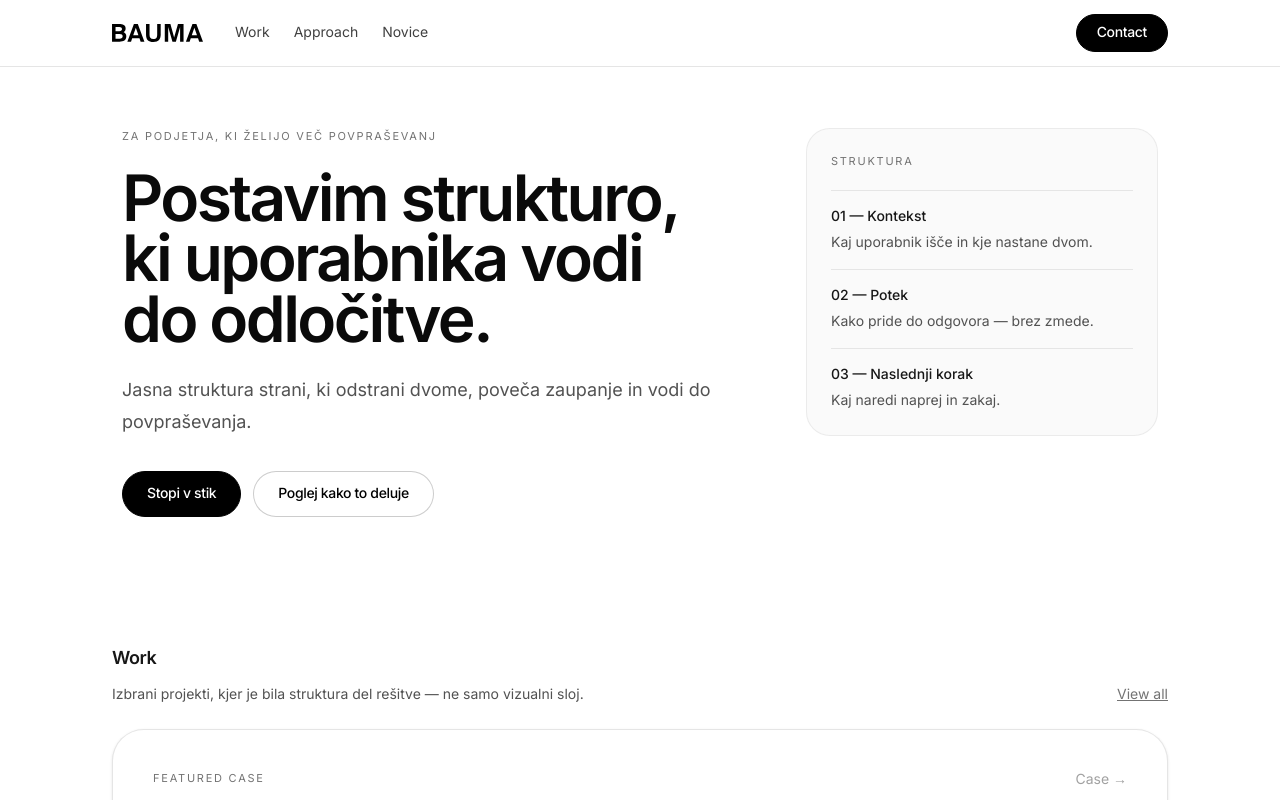
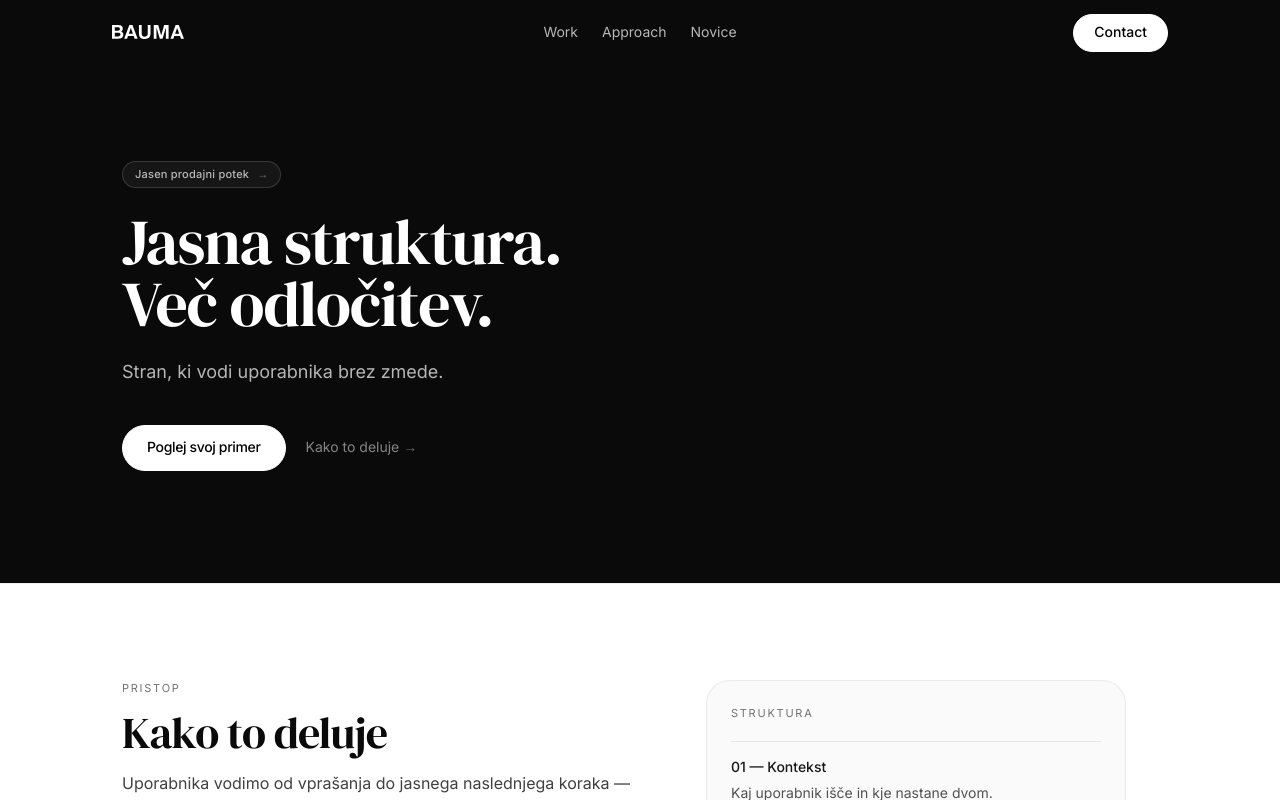
Before and after one commit to bauma-2026/bauma, a Next.js app: page / in a window 1280 px wide. Shown: the top 800 px of the page. Built offline with nearby package versions, Linux system fonts and the light colour scheme.

Commit message:
Lock Bauma dark hero direction

```diff
--- a/app/components/Button.tsx
+++ b/app/components/Button.tsx
@@ -3,7 +3,7 @@ import Link from "next/link";
 type ButtonProps = {
   href: string;
   children: React.ReactNode;
-  variant?: "primary" | "secondary";
+  variant?: "primary" | "secondary" | "primary-dark";
   className?: string;
 };
 
@@ -19,6 +19,9 @@ export default function Button({
   const primary =
     "border border-black bg-black text-white hover:bg-white hover:text-black";
 
+    const primaryDark =
+  "border border-white bg-white text-black hover:bg-white/90 active:bg-white/80";
+
   const secondary =
     "border border-black/20 bg-white/70 text-black hover:bg-black hover:text-white hover:border-black";
 
@@ -26,8 +29,12 @@ export default function Button({
     <Link
       href={href}
       className={`${base} ${
-        variant === "primary" ? primary : secondary
-      } hover:-translate-y-[1px] active:translate-y-0 ${className}`}
+  variant === "primary"
+    ? primary
+    : variant === "primary-dark"
+    ? primaryDark
+    : secondary
+} hover:-translate-y-[1px] active:translate-y-0 ${className}`}
     >
       {children}
     </Link>
--- a/app/components/Header.tsx
+++ b/app/components/Header.tsx
@@ -2,7 +2,7 @@
 
 import Link from "next/link";
 import { usePathname } from "next/navigation";
-import { useState } from "react";
+import { useState, useEffect } from "react";
 import Container from "./Container";
 import MobileMenuToggle from "./nav/MobileMenuToggle";
 import MobileMenuOverlay from "./nav/MobileMenuOverlay";
@@ -17,23 +17,47 @@ const nav = [
 export default function Header() {
   const pathname = usePathname();
   const [menuOpen, setMenuOpen] = useState(false);
+  const [scrolled, setScrolled] = useState(false);
+
+  // 👉 scroll detection
+  useEffect(() => {
+    const handleScroll = () => {
+      setScrolled(window.scrollY > 10);
+    };
+
+    handleScroll();
+    window.addEventListener("scroll", handleScroll);
+    return () => window.removeEventListener("scroll", handleScroll);
+  }, []);
 
   return (
-    <header className="fixed left-0 top-0 z-50 w-full border-b border-neutral-200 bg-white">
+    <header
+      className={[
+        "fixed left-0 top-0 z-50 w-full transition-all duration-300",
+        scrolled
+          ? "bg-black/80 backdrop-blur-md border-b border-white/10"
+          : "bg-transparent border-transparent",
+      ].join(" ")}
+    >
       <Container className="relative z-10 py-3 sm:py-3.5">
         <div className="flex items-center justify-between">
+
           {/* Desktop */}
-          <div className="hidden w-full items-center justify-between md:flex">
-            <div className="flex items-center gap-8">
-              <Link href="/" className="inline-flex items-center" aria-label="Bauma">
+          <div className="hidden w-full items-center md:flex">
+
+            {/* LEFT — LOGO */}
+            <div className="flex-1">
+              <Link href="/" className="inline-flex items-center">
                 <img
                   src="/logo/bauma-logo.svg"
                   alt="Bauma"
-                  className="h-auto w-[91px]"
+                  className="h-auto w-[72px] invert"
                 />
               </Link>
+            </div>
 
-              <nav className="flex items-center gap-6 text-sm text-neutral-700">
+            {/* CENTER — NAV */}
+            <nav className="flex items-center gap-6 text-sm">
               {nav
                 .filter((item) => item.href !== "/contact")
                 .map((item) => {
@@ -48,15 +72,15 @@ export default function Header() {
                       className={[
                         "group relative py-1 transition-colors duration-200",
                         active
-                            ? "text-black"
-                            : "text-neutral-700 hover:text-black",
+                          ? "text-white"
+                          : "text-white/70 hover:text-white",
                       ].join(" ")}
                     >
                       {item.label}
 
                       <span
                         className={[
-                            "absolute left-0 -bottom-1 h-[2px] w-full origin-left rounded-full bg-black transition-all duration-200",
+                          "absolute left-0 -bottom-1 h-[2px] w-full origin-left rounded-full bg-white transition-all duration-200",
                           active
                             ? "scale-x-100 opacity-100"
                             : "scale-x-90 opacity-0 group-hover:scale-x-100 group-hover:opacity-100",
@@ -66,23 +90,26 @@ export default function Header() {
                   );
                 })}
             </nav>
-            </div>
 
+            {/* RIGHT — CTA */}
+            <div className="flex flex-1 justify-end">
               <Link
                 href="/contact"
-              className="inline-flex items-center justify-center rounded-full border border-black bg-black px-5 py-2 text-sm font-medium tracking-tight text-white transition-all duration-200 ease-out hover:-translate-y-[1px] hover:bg-white hover:text-black active:translate-y-0"
+                className="inline-flex items-center justify-center rounded-full border border-white bg-white px-5 py-2 text-sm font-medium text-black transition-all duration-200 hover:-translate-y-[1px] hover:bg-white/90 active:translate-y-0"
               >
                 Contact
               </Link>
             </div>
 
+          </div>
+
           {/* Mobile */}
           <div className="flex w-full items-center justify-between md:hidden">
-            <Link href="/" className="inline-flex items-center" aria-label="Bauma">
+            <Link href="/" className="inline-flex items-center">
               <img
                 src="/logo/bauma-logo.svg"
                 alt="Bauma"
-                className="h-auto w-[91px]"
+                className="h-auto w-[91px] invert"
               />
             </Link>
 
@@ -93,6 +120,7 @@ export default function Header() {
               />
             </div>
           </div>
+
         </div>
       </Container>
 
--- a/app/components/HeroPanel.tsx
+++ b/app/components/HeroPanel.tsx
@@ -1,86 +1,49 @@
 import Button from "./Button";
-import HeroAmbient from "./HeroAmbient";
-import { site } from "../../lib/content";
 
 export default function HeroPanel() {
   return (
-<section className="relative bg-white pt-24 pb-12 sm:pt-28 sm:pb-14 lg:pt-32 lg:pb-16">
-  <div className="mx-auto max-w-[1100px] px-6 lg:px-8">
-    <div className="grid items-start gap-12 lg:grid-cols-[minmax(0,620px)_1fr] lg:gap-16">
+    <section className="relative bg-neutral-950 text-white pt-32 pb-20 sm:pt-36 sm:pb-24 lg:pt-40 lg:pb-28">
+      <div className="mx-auto max-w-[1100px] px-6 lg:px-8">
+        <div className="max-w-[680px]">
 
-      {/* LEFT CONTENT */}
-      <div className="max-w-[620px]">
-        <p className="text-[11px] uppercase tracking-[0.16em] text-neutral-500">
-          Za podjetja, ki želijo več povpraševanj
-        </p>
+          {/* EYEBROW */}
+          <a
+            href="/approach"
+            className="inline-flex items-center gap-2 rounded-full border border-white/15 bg-white/5 px-3 py-1 text-[11px] font-medium tracking-[0.02em] text-white/70 transition hover:border-white/40 hover:text-white"
+          >
+            <span>Jasen prodajni potek</span>
+            <span className="text-white/40">→</span>
+          </a>
 
-        <h1 className="mt-6 max-w-[14ch] text-5xl font-semibold leading-[0.95] tracking-[-0.04em] text-neutral-950 sm:text-6xl lg:text-[64px]">
-          Postavim strukturo,
-          <br />
-          ki uporabnika vodi
-          <br />
-          do odločitve.
-        </h1>
+          {/* H1 */}
+          <h1 className="mt-6 max-w-[15ch] font-serif text-5xl font-normal leading-[0.98] tracking-[-0.02em] text-white sm:text-6xl lg:text-[64px]">
+            Jasna struktura.
+            <br />
+            Več odločitev.
+          </h1>
 
-        <p className="mt-6 max-w-[52ch] text-lg leading-8 text-neutral-600">
-          Jasna struktura strani, ki odstrani dvome, poveča zaupanje
-          in vodi do povpraševanja.
-        </p>
+          {/* SUB */}
+          <p className="mt-5 max-w-[48ch] text-lg leading-8 text-white/70">
+            Stran, ki vodi uporabnika brez zmede.
+          </p>
 
-        <div className="mt-8 flex flex-wrap items-center gap-3">
-          <Button href="/contact">
-            Stopi v stik
-          </Button>
+          {/* CTA */}
+          <div className="mt-9 flex items-center gap-5">
+       <Button href="/contact" variant="primary-dark">
+  Poglej svoj primer
+</Button>
 
-          <Button href="/work" variant="secondary">
-            Poglej kako to deluje
-          </Button>
+            <a
+              href="/approach"
+              className="inline-flex items-center gap-1 text-sm text-white/50 transition hover:text-white"
+            >
+              Kako to deluje
+              <span className="text-white/40">→</span>
+            </a>
+          </div>
+
         </div>
       </div>
-
-      {/* RIGHT CARD */}
-      <div className="hidden lg:flex justify-end">
-        <div className="w-full max-w-[360px] rounded-[24px] border border-neutral-200/70 bg-neutral-50 p-6">
-
-          <div className="text-[11px] uppercase tracking-[0.16em] text-neutral-500">
-            Struktura
-          </div>
-
-          <div className="mt-5 space-y-4 text-sm text-neutral-700">
-
-            <div className="border-t border-neutral-200 pt-4">
-              <div className="font-medium text-neutral-900">
-                01 — Kontekst
-              </div>
-              <div className="mt-1.5 text-neutral-600">
-                Kaj uporabnik išče in kje nastane dvom.
-              </div>
-            </div>
-
-            <div className="border-t border-neutral-200 pt-4">
-              <div className="font-medium text-neutral-900">
-                02 — Potek
-              </div>
-              <div className="mt-1.5 text-neutral-600">
-                Kako pride do odgovora — brez zmede.
-              </div>
-            </div>
-
-            <div className="border-t border-neutral-200 pt-4">
-              <div className="font-medium text-neutral-900">
-                03 — Naslednji korak
-              </div>
-              <div className="mt-1.5 text-neutral-600">
-                Kaj naredi naprej in zakaj.
-              </div>
-            </div>
-
-          </div>
-        </div>
-      </div>
-
-    </div>
-  </div>
-</section>
+    </section>
   );
 }
--- /dev/null
+++ b/app/components/StructureSection.tsx
@@ -0,0 +1,69 @@
+export default function StructureSection() {
+  return (
+    <section className="border-t border-neutral-200/70 bg-white py-16 sm:py-20 lg:py-24">
+      <div className="mx-auto max-w-[1100px] px-6 lg:px-8">
+
+        <div className="grid gap-12 lg:grid-cols-[minmax(0,520px)_1fr] lg:gap-16 lg:items-start">
+
+          {/* LEFT — HEADER */}
+          <div className="max-w-[520px]">
+            <p className="text-[11px] uppercase tracking-[0.16em] text-neutral-500">
+              Pristop
+            </p>
+
+            <h2 className="mt-4 font-serif text-3xl leading-[0.96] tracking-[-0.02em] text-neutral-950 sm:text-4xl lg:text-[44px]">
+              Kako to deluje
+            </h2>
+
+            <p className="mt-4 text-neutral-700">
+              Uporabnika vodimo od vprašanja do jasnega naslednjega koraka — brez zmede in brez odvečnega šuma.
+            </p>
+          </div>
+
+          {/* RIGHT — CARD */}
+          <div className="w-full max-w-[420px]">
+            <div className="rounded-[24px] border border-neutral-200/70 bg-neutral-50 p-6">
+
+              <div className="text-[11px] uppercase tracking-[0.16em] text-neutral-500">
+                Struktura
+              </div>
+
+              <div className="mt-5 space-y-4 text-sm text-neutral-700">
+
+                <div className="border-t border-neutral-200 pt-4">
+                  <div className="font-medium text-neutral-900">
+                    01 — Kontekst
+                  </div>
+                  <div className="mt-1.5 text-neutral-600">
+                    Kaj uporabnik išče in kje nastane dvom.
+                  </div>
+                </div>
+
+                <div className="border-t border-neutral-200 pt-4">
+                  <div className="font-medium text-neutral-900">
+                    02 — Potek
+                  </div>
+                  <div className="mt-1.5 text-neutral-600">
+                    Kako pride do odgovora — brez zmede.
+                  </div>
+                </div>
+
+                <div className="border-t border-neutral-200 pt-4">
+                  <div className="font-medium text-neutral-900">
+                    03 — Naslednji korak
+                  </div>
+                  <div className="mt-1.5 text-neutral-600">
+                    Kaj naredi naprej in zakaj.
+                  </div>
+                </div>
+
+              </div>
+            </div>
+          </div>
+
+        </div>
+
+      </div>
+    </section>
+  );
+}
--- a/app/layout.tsx
+++ b/app/layout.tsx
@@ -1,10 +1,19 @@
 import "./globals.css";
 import type { Metadata } from "next";
-import { Inter } from "next/font/google";
+import { Inter, DM_Serif_Display } from "next/font/google";
 import Header from "./components/Header";
 import Footer from "./components/Footer";
 
-const inter = Inter({ subsets: ["latin"] });
+const inter = Inter({
+  subsets: ["latin"],
+  variable: "--font-sans",
+});
+
+const dmSerif = DM_Serif_Display({
+  subsets: ["latin"],
+  weight: "400",
+  variable: "--font-serif",
+});
 
 const isProduction = process.env.VERCEL_ENV === "production";
 
@@ -44,9 +53,8 @@ export default function RootLayout({
   children: React.ReactNode;
 }) {
   return (
-    <html lang="sl">
-      <body className={`${inter.className} min-h-screen text-neutral-900`}>
-
+    <html lang="sl" className={`${inter.variable} ${dmSerif.variable}`}>
+      <body className="min-h-screen font-sans text-neutral-900">
         {/* background vignette */}
         <div className="pointer-events-none fixed inset-0 -z-10">
           <div className="absolute inset-0" />
--- a/app/page.tsx
+++ b/app/page.tsx
@@ -3,6 +3,7 @@ import { work, news } from "@/lib/content";
 import Container from "./components/Container";
 import Section from "./components/Section";
 import HeroPanel from "./components/HeroPanel";
+import StructureSection from "./components/StructureSection";
 
 const cardBase =
   "group block border border-black/10 bg-white shadow-sm transition-all duration-300 ease-out hover:-translate-y-[2px] hover:border-black/20 hover:shadow-md";
@@ -19,7 +20,7 @@ export default function Home() {
   return (
     <>
       <HeroPanel />
-
+ <StructureSection />
       <Container className="pb-16 sm:pb-20 lg:pb-24">
         {/* WORK */}
         <Section withDivider={false}>
```
Lines whose indentation alone changed are shown as unchanged.
